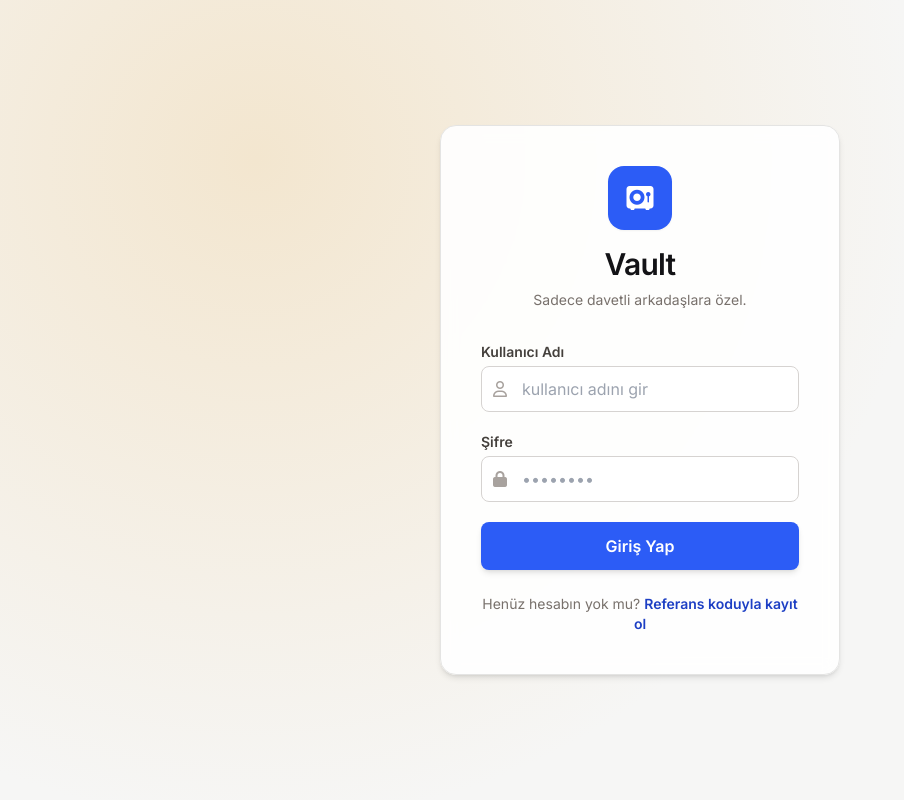
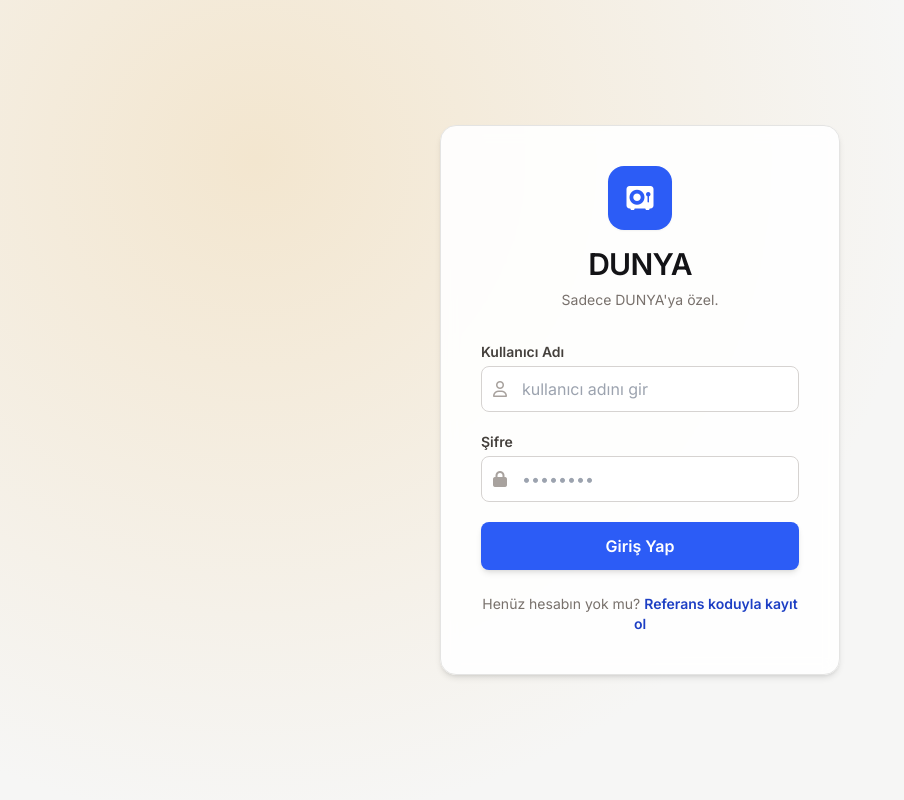
Before and after one commit to dunyacapraz/vault, a Flask app: template templates/login.html in a window 1280 px wide. Shown: the whole page, without its empty margins (0-904 px from the left). Run offline with Flask 3, Linux system fonts and the light colour scheme; the template is opened without the code that fills it, so the values that code supplies are empty; parts of the project's set-up code (start-up, migrations or seed data) failed here and were passed over; some libraries are stand-ins or nearby versions.

Commit message:
Update login page title and description

```diff
--- a/templates/login.html
+++ b/templates/login.html
@@ -45,8 +45,8 @@
             <div class="h-16 w-16 fab-amber rounded-2xl flex items-center justify-center mx-auto mb-4 shadow-sm">
                 <i class="fa-solid fa-vault text-white text-2xl"></i>
             </div>
-            <h2 class="font-display text-3xl font-semibold tracking-tight">Vault</h2>
-            <p class="text-sm text-stone-500 mt-2">Sadece davetli arkadaşlara özel.</p>
+            <h2 class="font-display text-3xl font-semibold tracking-tight">DUNYA</h2>
+            <p class="text-sm text-stone-500 mt-2">Sadece DUNYA'ya özel.</p>
         </div>
 
         <div id="error-msg" class="hidden bg-red-50 text-red-700 p-3 rounded-lg text-sm mb-4 border border-red-200 text-center anim-scale">
```
